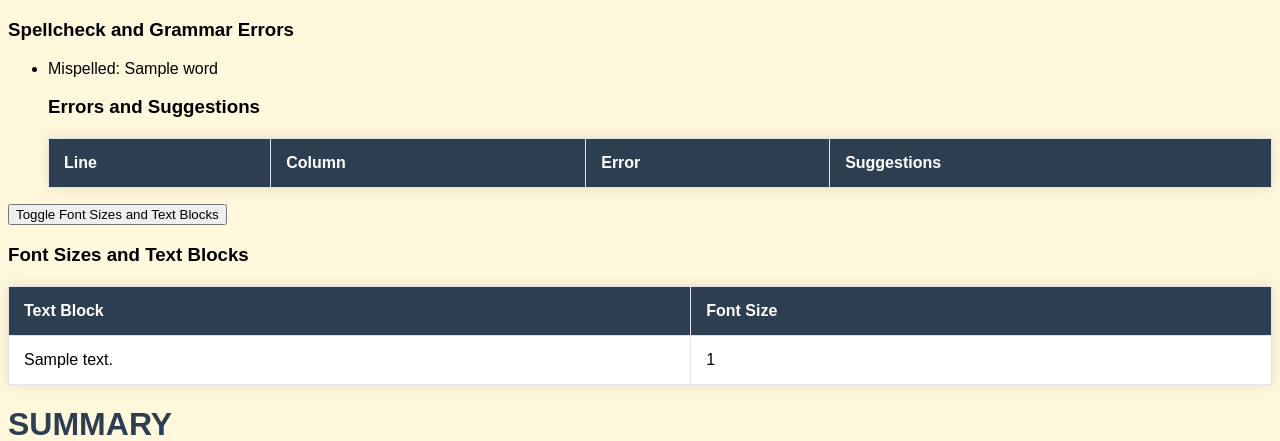
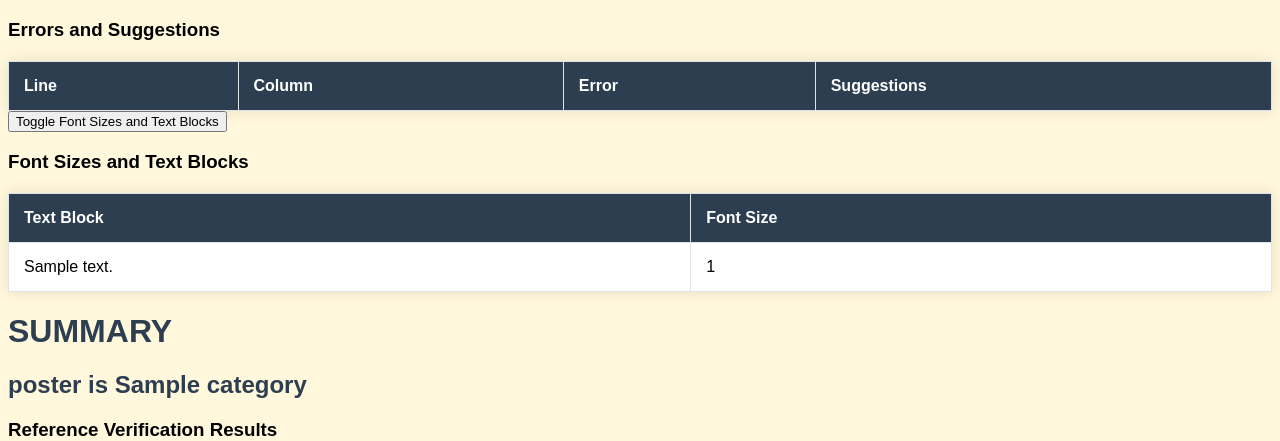
Before and after one commit to tejasreddyvepala/posterevaluation, a Flask app: template templates/results.html in a window 1280 px wide. Shown: the part 1515-1956 px from the top of the page. Run offline with Flask 3, Linux system fonts and the light colour scheme; the template is opened without the code that fills it: most values are stand-ins (such as "Sample title", 1, 10 or a date in 2020); lists and menus that the app fills with data are empty; some libraries are stand-ins or nearby versions.

Commit message:
Update results.html

```diff
--- a/templates/results.html
+++ b/templates/results.html
@@ -105,11 +105,6 @@
         {% endfor %}
     </div>
     </div>
-    <h3>Spellcheck and Grammar Errors</h3>
-    <ul>
-        {% for word in misspelled %}
-        <li>Mispelled: {{ word }}</li>
-        {% endfor %}
 
 <h3>Errors and Suggestions</h3>
 <table>
```
